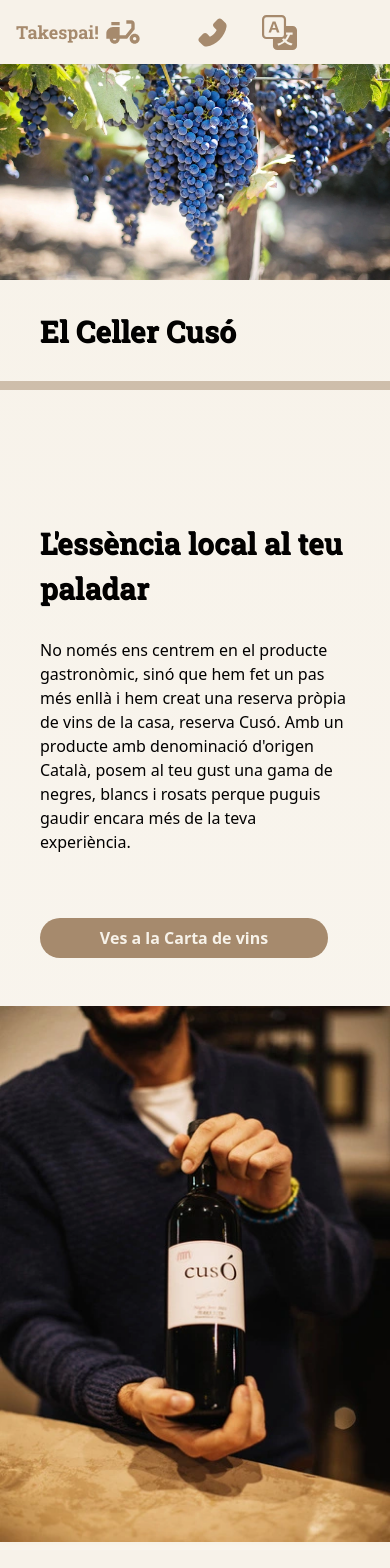
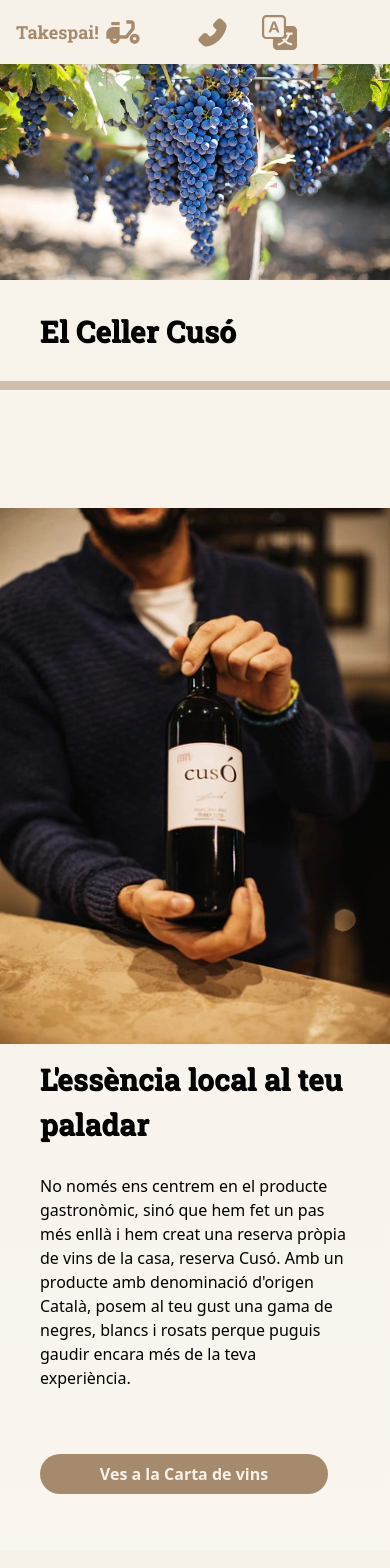
Before and after one commit to jorditosa/espai_carme, a React (Vite) app: page /vins in a window 390 px wide. Shown: the top 1568 px of the page. Built offline with nearby package versions, Linux system fonts and the light colour scheme; some icons are missing.

Commit message:
fixed some details css

```diff
--- a/index.html
+++ b/index.html
@@ -2,7 +2,7 @@
 <html lang="en">
   <head>
     <meta charset="UTF-8" />
-    <link rel="shortcut icon" href="./src/assets/logos/logo_blanc.webp" type="image/x-icon">
+    <link rel="shortcut icon" href="./src/assets/logos/logo_negre.webp" type="image/x-icon">
     <meta name="viewport" content="width=device-width, initial-scale=1.0" />
     <meta name="description" content="Restaurant pizzeria Espai de la Carme">
     <title>Espai de la Carme</title>
--- a/src/pages/MenuEspai.jsx
+++ b/src/pages/MenuEspai.jsx
@@ -86,6 +86,13 @@
         { loading ? <Spinner /> : renderProducte('primers') }
       </div>
 
+      <div className='pt-6 px-5 w-full md:max-w-[900px] mx-auto' id='segons'>
+        <h3 className='text-xl font-bold py-5 italic'>
+        {t("menu.segons")}
+        </h3>
+        { loading ? <Spinner /> : renderProducte('segons') }
+      </div>
+
       <Llegenda />
 
     <Footer />
--- a/src/pages/Vins.jsx
+++ b/src/pages/Vins.jsx
@@ -31,8 +31,8 @@
         <hr className='border-b-8 border-secondary/50' />
       </div>
 
-      <div className='w-full lg:max-w-screen-lg mx-auto py-2 lg:py-60 flex flex-col md:flex-row items-center '>
-          <img src={ArnauVi} alt="imatge vi negre Cuso" className='block md:w-1/4 order-2 md:order-none  shadow-md shadow-light'
+      <div className='w-full py-2 lg:py-60 grid grid-cols-1 md:grid-cols-2 items-center'>
+          <img src={ArnauVi} alt="imatge vi negre Cuso" className='w-full shadow-md shadow-light'
              />
           <div className='px-10 w-full'>
             <SubHeading>{t("celler.title")}</SubHeading>
```
